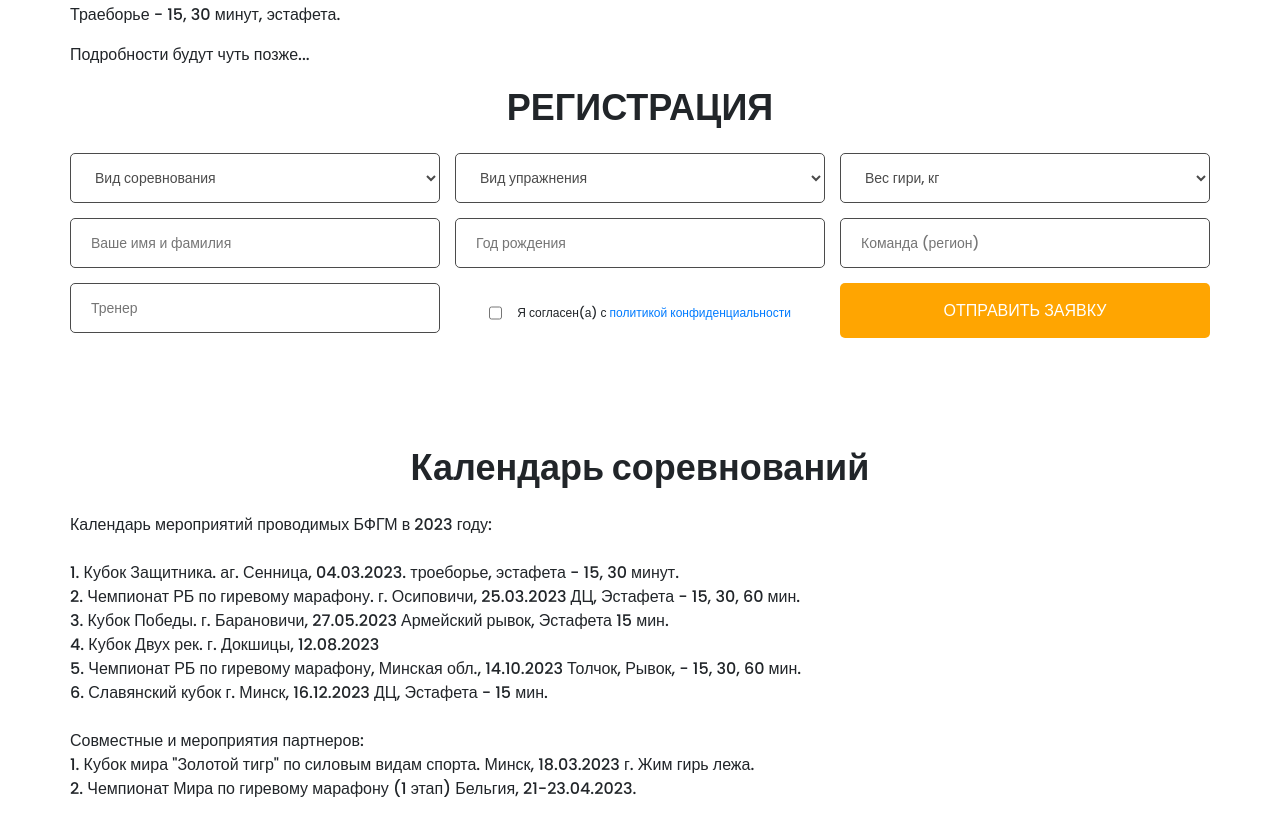
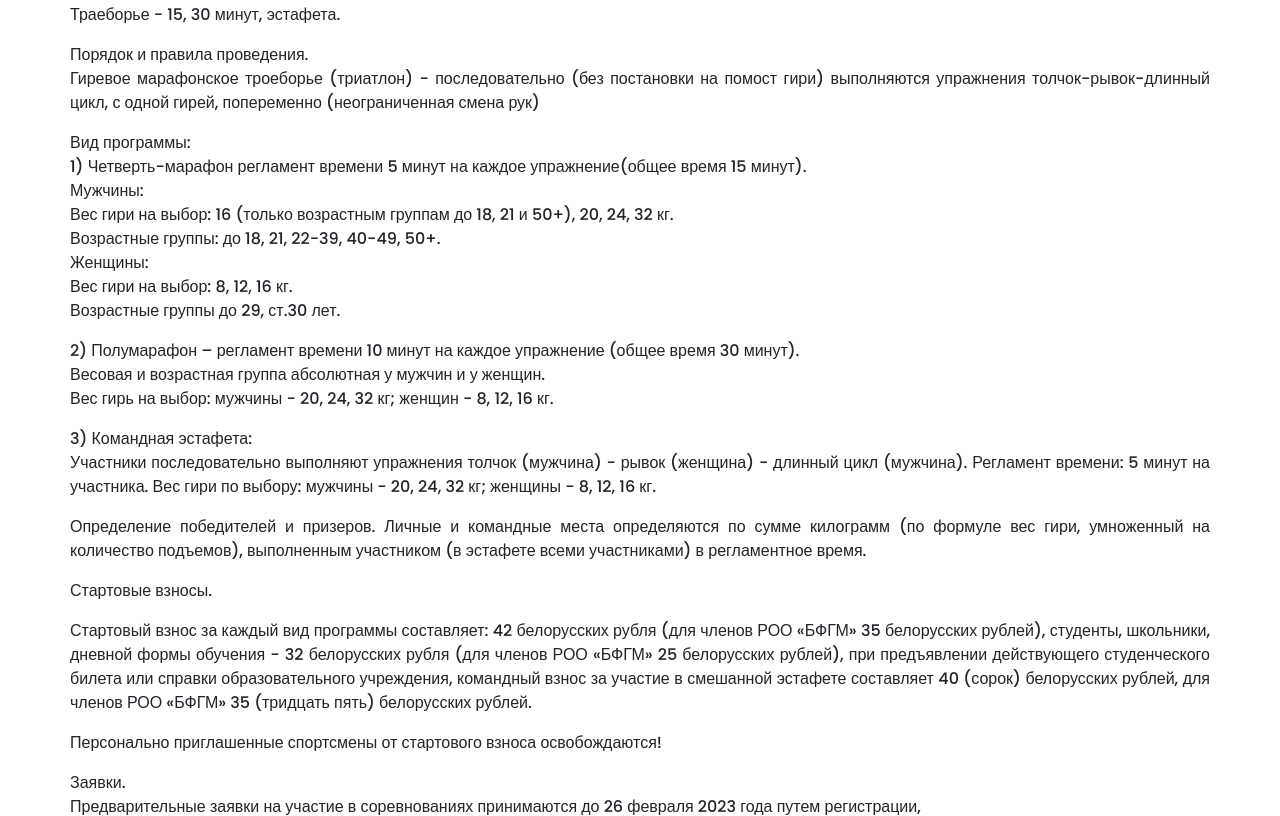
Before and after one commit to 4oVEN/belgiri, a website: page src/index.html in a window 1280 px wide. Shown: the part 1776-2592 px from the top of the page. Drawn offline with nearby package versions, Linux system fonts and the light colour scheme; files that its build step writes are made by us from their sources; files whose address does not match are found by name.

Commit message:
new games

```diff
--- a/src/index.html
+++ b/src/index.html
@@ -128,32 +128,41 @@
       <p class="news__text">
         Траеборье - 15, 30 минут, эстафета.
       </p>
-    <p class="news__text">Подробности будут чуть позже...</p>
 
-       <!--  <p class="news__text">Женщины:
-          Вес гири на выбор: 8, 12, 16 кг. Возрастные группы: до 29, ст.30 (в случае если в возрастной группе менее 3 человек она объединяется с более старшей возрастной группой). Весовые категории не учитываются.
-          Четверть-марафон – упражнение выполняется с одной гирей, попеременно правой и левой рукой (неограниченная смена). Регламент времени 15 мин.
-          Толчок гири от груди длинным циклом (с последующим опусканием в вис)</p>
+        <p class="news__text">Порядок и правила проведения. <br>
+          Гиревое марафонское троеборье (триатлон) - последовательно (без постановки на помост гири) выполняются упражнения толчок-рывок-длинный цикл, с одной гирей, попеременно (неограниченная смена рук)</p>
 
-        <p class="news__text">2) Упражнение рывок гири - абсолютное первенство среди мужчин и женщин, вес гири на выбор для мужчин - 16, 20, 24, 32 кг, для женщин - 8, 12, 16 кг. Четверть-марафон – упражнение выполняется с одной гирей, попеременно правой и левой рукой (неограниченная смена). Регламент времени 15 мин.</p>
-       <p class="news__text">3) Эстафета:
-        Командное соревнование. Состав команды – 3 чел. (2 муж. + 1 жен.) Регламент времени: 5 минуты на участника. Вес гири по выбору: мужчины: 20, 24, 32 кг, женщины: 16, 12, 8 кг. Участники последовательно выполняют упражнение толчок гири длинным циклом (мужчина-женщина-мужчина). Возрастные группы и весовые категории не учитываются.</p>
+        <p class="news__text">Вид программы: <br>
+          1) Четверть-марафон регламент времени 5 минут на каждое упражнение(общее время 15 минут). <br>
+          Мужчины:<br>
+          Вес гири на выбор: 16 (только возрастным группам до 18, 21 и 50+), 20, 24, 32 кг.<br>
+          Возрастные группы: до 18, 21, 22-39, 40-49, 50+.<br>
+          Женщины:<br>
+          Вес гири на выбор: 8, 12, 16 кг.<br>
+          Возрастные группы до 29, ст.30 лет.</p>
+       <p class="news__text">2) Полумарафон – регламент времени 10 минут на каждое упражнение (общее время 30 минут).<br>
+        Весовая и возрастная группа абсолютная у мужчин и у женщин.<br>
+        Вес гирь на выбор: мужчины - 20, 24, 32 кг; женщин - 8, 12, 16 кг.</p>
+        <p class="news__text">3) Командная эстафета: <br>
+          Участники последовательно выполняют упражнения толчок (мужчина) - рывок (женщина) - длинный цикл (мужчина).
+          Регламент времени: 5 минут на участника.
+          Вес гири по выбору: мужчины - 20, 24, 32 кг; женщины - 8, 12, 16 кг.</p>
        <p class="news__text">Определение победителей и призеров.
-        Личные и командные места определяются по сумме килограмм (по формуле вес гири, умноженный на количество подъемов), выполненным участником (-ми) в регламентное время.</p>
+        Личные и командные места определяются по сумме килограмм (по формуле вес гири, умноженный на количество подъемов), выполненным участником (в эстафете всеми участниками) в регламентное время.</p>
        <p class="news__text">Стартовые взносы.</p>
-       <p class="news__text">Стартовый взнос за каждый вид индивидуальной программы составляет 30 (тридцать) белорусских рублей (для членов РОО «БФГМ» 25 (двадцать пять)). Студенты, школьники, дневной формы обучения 20 (двадцать) белорусских рублей (для членов РОО «БФГМ» 15 (пятнадцать)), при предъявлении действующего студенческого билета или справки образовательного учреждения.
-        Командный взнос за участие в смешанной эстафете составляет 40 (сорок) белорусских рублей, для членов РОО «БФГМ» 35 (тридцать пять) белорусских рублей.</p>
-       <p class="news__text">СПОРТСМЕНЫ НЕ ПРОШЕДШИЕ ПРЕДВАРИТЕЛЬНУЮ РЕГИСТРАЦИЮ ОПЛАЧИВАЮТ ВЗНОС В ДВОЙНОМ РАЗМЕРЕ!
+       <p class="news__text">Стартовый взнос за каждый вид программы составляет: 42 белорусских рубля (для членов РОО «БФГМ» 35 белорусских рублей),
+        студенты, школьники, дневной формы обучения - 32 белорусских рубля (для членов РОО «БФГМ» 25 белорусских рублей), при предъявлении действующего студенческого билета или справки образовательного учреждения,
+        командный взнос за участие в смешанной эстафете составляет 40 (сорок) белорусских рублей, для членов РОО «БФГМ» 35 (тридцать пять) белорусских рублей.</p>
+       <p class="news__text">
         Персонально приглашенные спортсмены от стартового взноса освобождаются!</p>
        <p class="news__text">Заявки. <br>
-        Предварительные заявки на участие в соревнованиях принимаются до 5 декабря 2022 года путем регистрации, <br>
+        Предварительные заявки на участие в соревнованиях принимаются до 26 февраля 2023 года путем регистрации, <br>
         либо на E-mail: <a href="mailto:belgiri@yandex.by">belgiri@yandex.by</a>.
         Оригинал заявки, заверенный врачом (для команд), представляется при регистрации в день проведения соревнований.</p>
         <p class="news__text">Сроки и место проведения: <br>
-          Дата проведения: 10 декабря 2022 года; <br>
+          Дата проведения: 4 марта 2023 года; <br>
           Место проведения:
-          ГУ "ФОЦ "Виктория" Пуховичского района", ул. Спасателей,
-          г. Марьина Горка, Минская область.</p>     -->
+          аг. Сенница, ул. Набережная 54Б, Физкультурно-спортивная база ФСК «Урожай»</p>
 
 				<!-- <button data-modal="registration" class="button button_main">Регистрация</button>
        <p class="news__text"></p> -->
@@ -196,9 +205,9 @@
         </div>
          <button class="button button_submit">Отправить заявку</button>
          </form>
-         <!-- <div class="map">
-          <iframe src="https://www.google.com/maps/embed?pb=!1m18!1m12!1m3!1d2329.6242052728644!2d28.16676721581307!3d53.50634208001288!2m3!1f0!2f0!3f0!3m2!1i1024!2i768!4f13.1!3m3!1m2!1s0x46d9f5ba5da6f5e3%3A0x82b605aba6e12cf3!2z0KTQntCaIMKr0JLQuNC60YLQvtGA0LjRj8K7!5e1!3m2!1sru!2sby!4v1670494016000!5m2!1sru!2sby" width="100%" height="500" style="border:0;" allowfullscreen="" loading="lazy" referrerpolicy="no-referrer-when-downgrade"></iframe>
-         </div> -->
+         <div class="map">
+          <iframe src="https://www.google.com/maps/embed?pb=!1m18!1m12!1m3!1d630.3678864143931!2d27.516845347249422!3d53.82273300444077!2m3!1f0!2f0!3f0!3m2!1i1024!2i768!4f13.1!3m3!1m2!1s0x46dbd11f7769249b%3A0x78a96006c3267c41!2z0JzQuNC90YHQutC40Lkg0YDQsNC50L7QvdC90YvQuSDRhNC40LfQutGD0LvRjNGC0YPRgNC90L4t0YHQv9C-0YDRgtC40LLQvdGL0Lkg0LrQu9GD0LEgItCj0YDQvtC20LDQuSI!5e1!3m2!1sru!2sby!4v1675717025670!5m2!1sru!2sby" width="100%" height="450" style="border:0;" allowfullscreen="" loading="lazy" referrerpolicy="no-referrer-when-downgrade"></iframe>
+         </div>
     </div>
   </section>
 
```
Also changed, not shown: dist/index.html.
